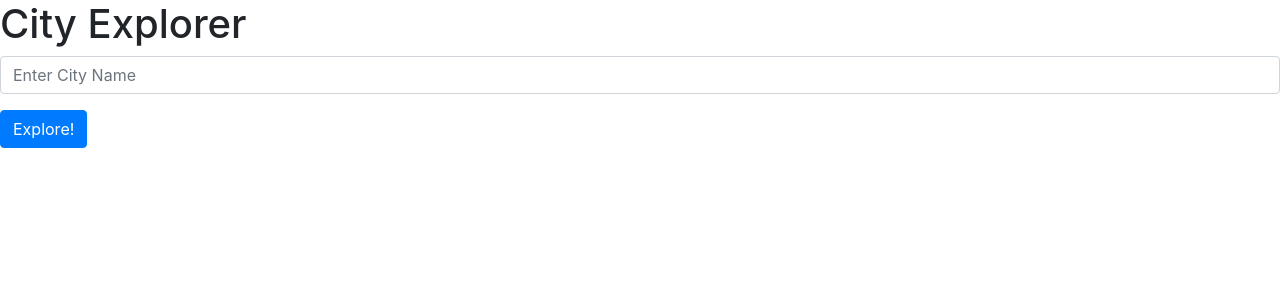
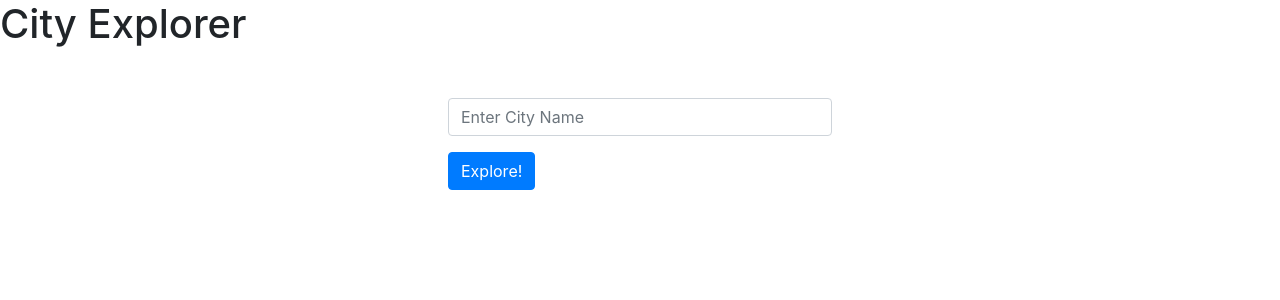
Before and after one commit to yazantafesh/city-explorer, a React (Create React App) app: page / in a window 1280 px wide. Shown: the top 300 px of the page. Built offline with nearby package versions, Linux system fonts and the light colour scheme.

Commit message:
some styling

```diff
--- a/src/App.css
+++ b/src/App.css
@@ -36,3 +36,13 @@
     transform: rotate(360deg);
   }
 }
+
+Form {
+  width: 30%;
+  margin: 50px auto;
+}
+
+.card{
+  width: 30%;
+  margin: 50px auto;
+}
--- a/src/App.js
+++ b/src/App.js
@@ -1,5 +1,6 @@
 import React from 'react';
 import axios from 'axios';
+import './App.css';
 import Form from 'react-bootstrap/Form';
 import Button from 'react-bootstrap/Button';
 // import ListGroup from 'react-bootstrap/ListGroup';
@@ -30,7 +31,8 @@ class App extends React.Component {
 
       this.setState({
         cityData: cityResult.data[0],
-        displayMap: true
+        displayMap: true,
+        errorMessage: false
       })
     }
     catch {
```
